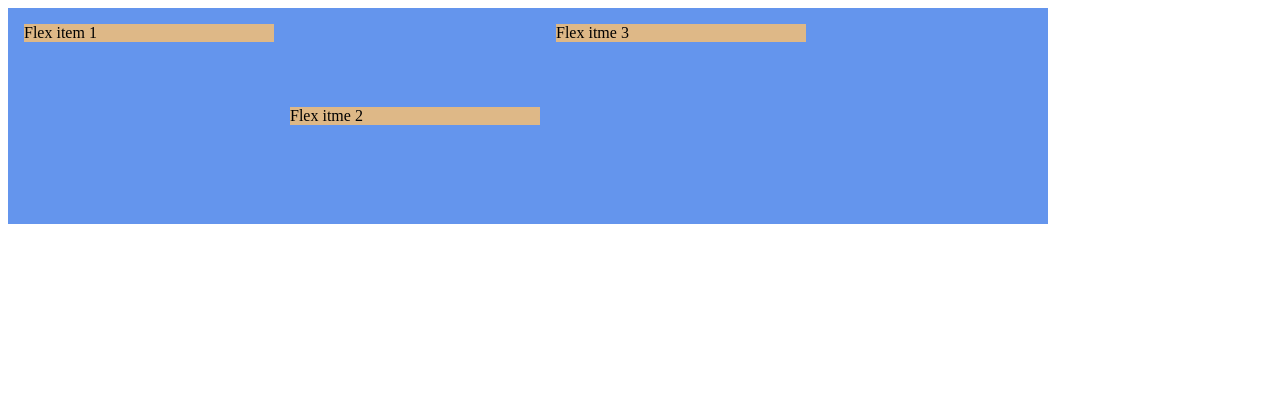
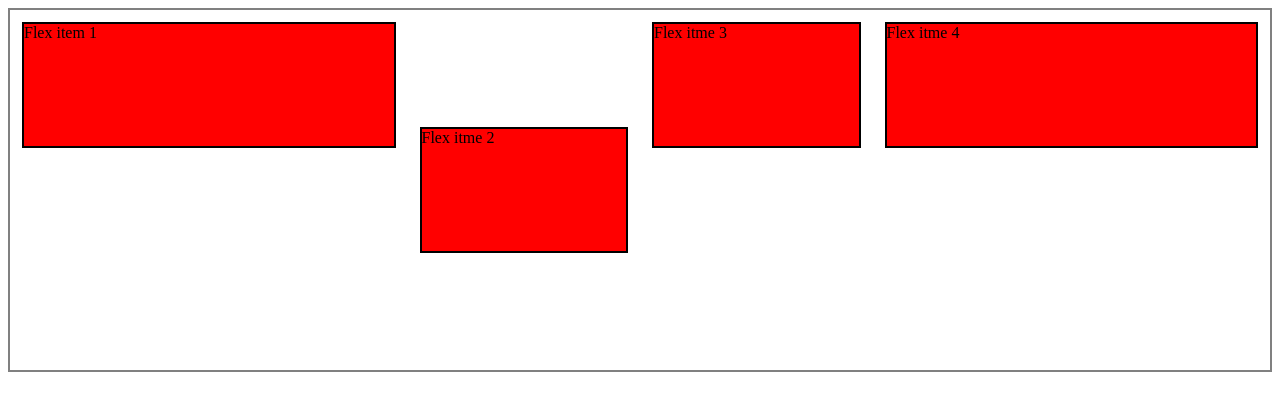
Before and after one commit to kuldeepjhala-dev/MSU-WEB-PRACTICALS, a plain HTML site: page Practice/index.html in a window 1280 px wide. Drawn offline with Linux system fonts and the light colour scheme.

Commit message:
learned css flex

```diff
--- a/Practice/index.html
+++ b/Practice/index.html
@@ -5,46 +5,52 @@
     <meta name="viewport" content="width=device-width, initial-scale=1.0" />
     <title>Document</title>
     <style>
-      .container {
-        width: 80vw;
-        height: 25vh;
-        padding: 0.5em;
-        background-color: cornflowerblue;
+      .fcontainer {
         display: flex;
-        flex-direction: row;
-        align-items: flex-start;
-        /* flex-wrap: nowrap;
-        justify-content:left;
-        align-items: start;  */
+        border: 2px solid gray;
+        height: 45vh;
+        /* flex-direction: column-reverse; */
+        /* justify-content: center; */
+        /* justify-content: flex-end; */
+        /* justify-content: flex-start; */
+        /* align-items: flex-end; */
+        /* align-items: flex-start; */
+        /* align-items: center; */
+        /* flex-wrap: wrap; */
+        /* flex-wrap: wrap-reverse; */
+        /* flex-flow: column wrap; */
       }
-      .item {
-        background-color: burlywood;
-        margin: 0.5em;
+      .fitem {
+        background-color: red;
+        border: 2px solid black;
+        width: 122px;
+        height: 122px;
+        margin: 12px;
       }
-      .one {
-        /* flex-grow: 0;
-        flex-shrink: 1;
-        flex-grow: 250px; */
-        flex: 0 1 250px;
+      .item1 {
+        /* order: 1; */
+        flex-grow: 3;
       }
+      .item2 {
+        flex-grow: 1;
+        flex-shrink: 3;
+        align-self: center;
+      }
+      .item3 {
+        flex-grow: 1;
 
-      .two {
-        flex: 0 1 250px;
-        align-self: center;
-        /* order: 1;
-        order: 0;
-        order: -1; */
       }
-      .three {
-        flex: 0 1 250px;
+      .item4 {
+        flex-grow: 3;
       }
     </style>
   </head>
   <body>
-    <div class="container">
-      <div class="item one">Flex item 1</div>
-      <div class="item two">Flex itme 2</div>
-      <div class="item three">Flex itme 3</div>
+    <div class="fcontainer">
+      <div class="fitem item1">Flex item 1</div>
+      <div class="fitem item2">Flex itme 2</div>
+      <div class="fitem item3">Flex itme 3</div>
+      <div class="fitem item4">Flex itme 4</div>
     </div>
   </body>
 </html>
```
